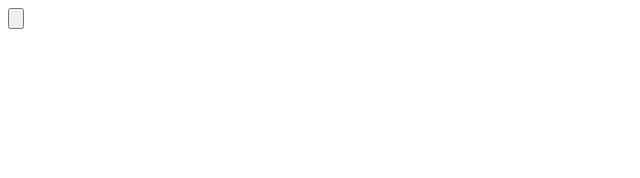
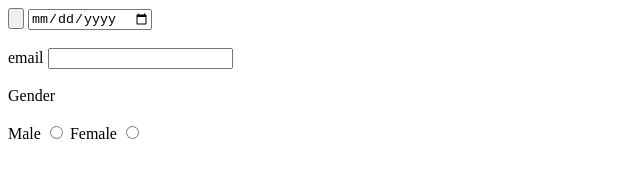
Before and after one commit to edem-atiemo/mastering_git, a plain HTML site: page index.html in a window 1280 px wide. Shown: the whole page, without its empty margins (0-640 px from the left). Drawn offline with Linux system fonts and the light colour scheme.

Commit message:
new form codes added

```diff
--- a/index.html
+++ b/index.html
@@ -8,6 +8,16 @@
 <body>
     <form>
         <input type="button">
+        <input type="date"> <br> <br>
+        <label for="email">email</label>
+        <input type="email" id="email" name="email"> <br> <br>
+        <label for="gender"> Gender</label> <br> <br>
+        <label for="male">Male</label>
+        <input type="radio" id="male" name="gender" value="male">
+        <label for="female">Female</label>
+        <input type="radio" id="female" name="gender" value="female"> <br> <br>
+
+
     </form>
 </body>
 </html>
```
